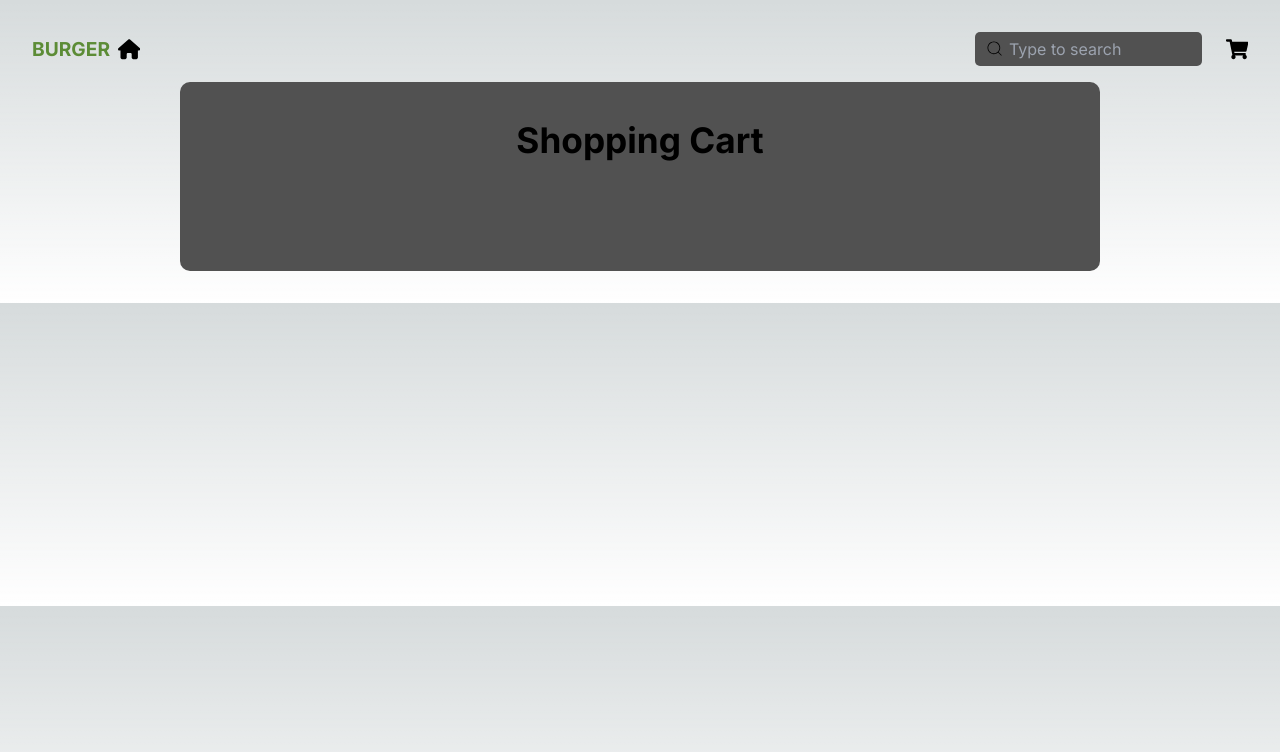
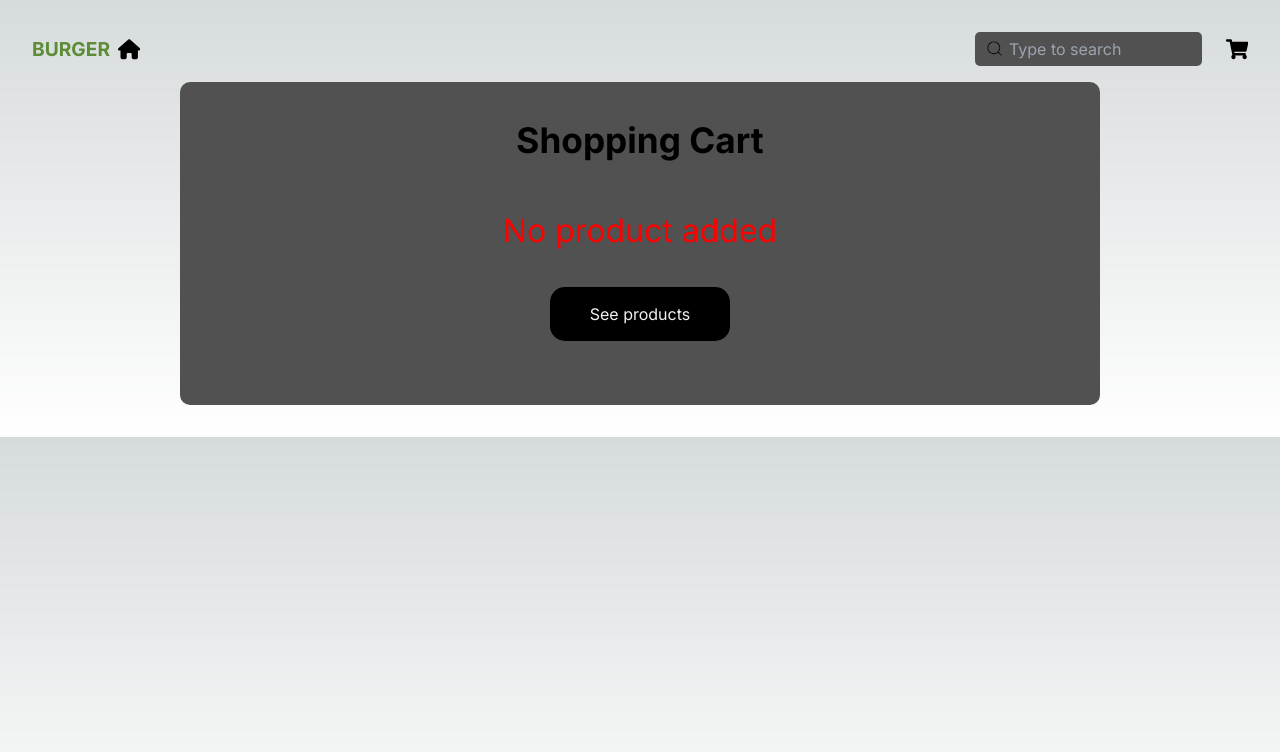
Before and after one commit to gmocmm/nexts-test, a Next.js app: page /cart in a window 1280 px wide. Shown: the top 752 px of the page. Built offline with nearby package versions, Linux system fonts and the light colour scheme.

Commit message:
No product message on Cart page

```diff
--- a/src/components/Buttons/MainButton/index.tsx
+++ b/src/components/Buttons/MainButton/index.tsx
@@ -1,13 +1,13 @@
 type MainButtonProps = {
   text: string,
-  handler: () => void
+  handler?: () => void
 }
 
 const MainButton = ({ text, handler }: MainButtonProps) => {
   return (
     <button
       className='rounded-[15px] mt-[2em] px-[40px] py-[15px] bg-black text-[#f1f1f1]'
-      onClick={ handler }
+      onClick={ handler ? handler : () => {} }
     >
       { text }
     </button>
--- a/src/views/CartListView.tsx
+++ b/src/views/CartListView.tsx
@@ -1,7 +1,9 @@
+import Link from 'next/link';
 import DetailsWrapper from './../components/DetailsWrapper';
 import TitleNavigation from './../components/Navigation/TitleNavigation';
 import ProductCartItem from './../components/Product/ProductCartItem';
 import { IProduct } from '@/interfaces/IProduct';
+import MainButton from '../components/Buttons/MainButton/index';
 
 type CartProps = {
   products: {
@@ -15,12 +17,15 @@ const CartListView = ({ products }: CartProps) => {
     <>
       <DetailsWrapper>
         <TitleNavigation title='Shopping Cart' />
+
         <div className='
           w-full items-center mt-[2.5em] text-[8px]
           grid gap-[1em] grid-cols-[repeat(1,_1fr)]
           sm:text-[10px] md:text-[12px] lg:text-[14px] xl:text-[16px]
         '>
+
           {
+            products.length > 0 ? (
               products.map((item) => {
                 return (
                   <ProductCartItem
@@ -30,7 +35,16 @@ const CartListView = ({ products }: CartProps) => {
                   />
                 )
               })
+            ): (
+              <div className='flex flex-wrap flex-col items-center'>
+                <h2 className='bold color-red-200 text-[2em] text-[red]'>No product added</h2>
+                <Link href={'/products'}>
+                  <MainButton text='See products' />
+                </Link>
+              </div>
+            )
           }
+
         </div>
       </DetailsWrapper>
     </>
```
Lines whose indentation alone changed are shown as unchanged.
